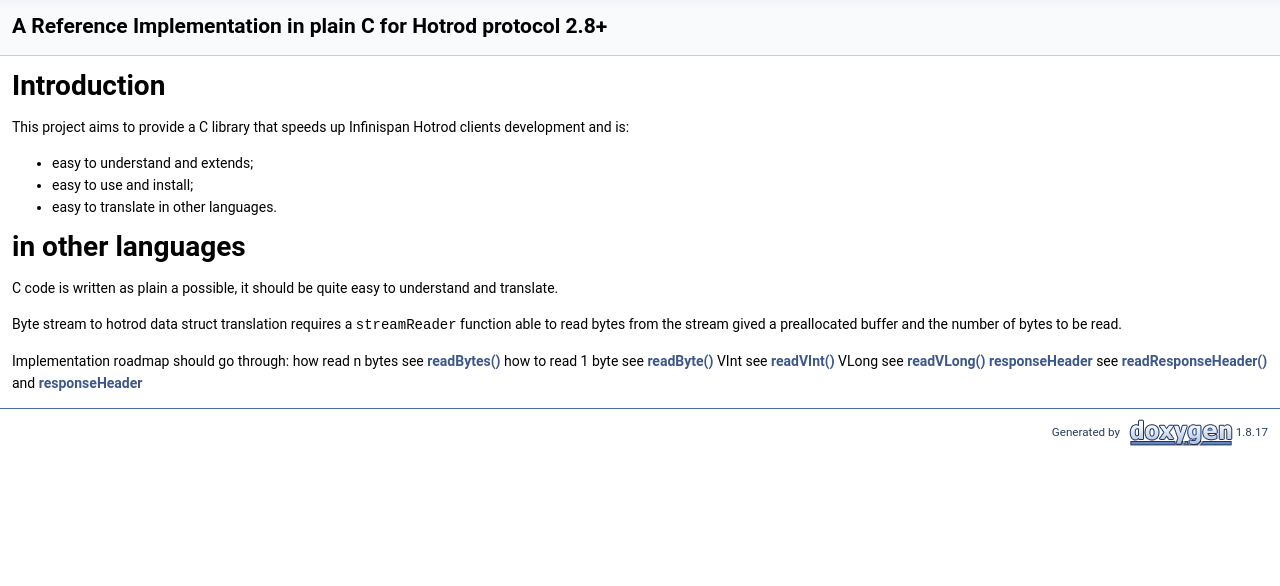
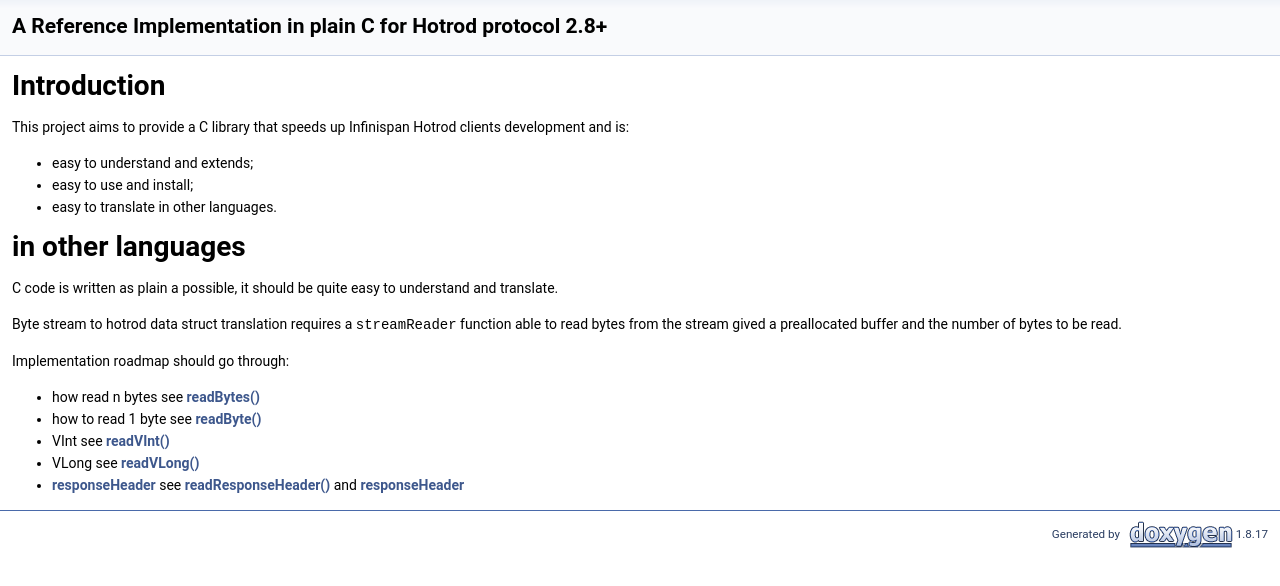
Before and after one commit to rigazilla/hotrod-c, a plain HTML site: page index.html in a window 1280 px wide. Shown: the part 96-682 px from the top of the page. Drawn offline with Linux system fonts and the light colour scheme.

Commit message:
deploy: f1f5ca3dd11f471389fdf0e742d6c5fa62342d56

```diff
--- a/index.html
+++ b/index.html
@@ -76,7 +76,13 @@ Introduction</h1>
 in other languages</h1>
 <p>C code is written as plain a possible, it should be quite easy to understand and translate.</p>
 <p>Byte stream to hotrod data struct translation requires a <code>streamReader</code> function able to read bytes from the stream gived a preallocated buffer and the number of bytes to be read.</p>
-<p>Implementation roadmap should go through: how read n bytes see <a class="el" href="hotrod-c_8cpp.html#ae63e5dce10cad2647f1c4e547f3d9f9d">readBytes()</a> how to read 1 byte see <a class="el" href="hotrod-c_8cpp.html#a6bdd5f7bc91f91d8a67bdd6984a01c06">readByte()</a> VInt see <a class="el" href="hotrod-c_8cpp.html#ab8ec7d3d664a4afcc35b28dab697a0f1">readVInt()</a> VLong see <a class="el" href="hotrod-c_8cpp.html#a413d0bce7d3c3bb63045faf7487dcf2f">readVLong()</a> <a class="el" href="structresponseHeader.html">responseHeader</a> see <a class="el" href="hotrod-c_8cpp.html#ae3cb96fadb263e51e027d39b1618b974">readResponseHeader()</a> and <a class="el" href="structresponseHeader.html">responseHeader</a> </p>
+<p>Implementation roadmap should go through:</p><ul>
+<li>how read n bytes see <a class="el" href="hotrod-c_8cpp.html#ae63e5dce10cad2647f1c4e547f3d9f9d">readBytes()</a></li>
+<li>how to read 1 byte see <a class="el" href="hotrod-c_8cpp.html#a6bdd5f7bc91f91d8a67bdd6984a01c06">readByte()</a></li>
+<li>VInt see <a class="el" href="hotrod-c_8cpp.html#ab8ec7d3d664a4afcc35b28dab697a0f1">readVInt()</a></li>
+<li>VLong see <a class="el" href="hotrod-c_8cpp.html#a413d0bce7d3c3bb63045faf7487dcf2f">readVLong()</a></li>
+<li><a class="el" href="structresponseHeader.html">responseHeader</a> see <a class="el" href="hotrod-c_8cpp.html#ae3cb96fadb263e51e027d39b1618b974">readResponseHeader()</a> and <a class="el" href="structresponseHeader.html">responseHeader</a> </li>
+</ul>
 </div></div><!-- PageDoc -->
 </div><!-- contents -->
 <!-- start footer part -->
```
